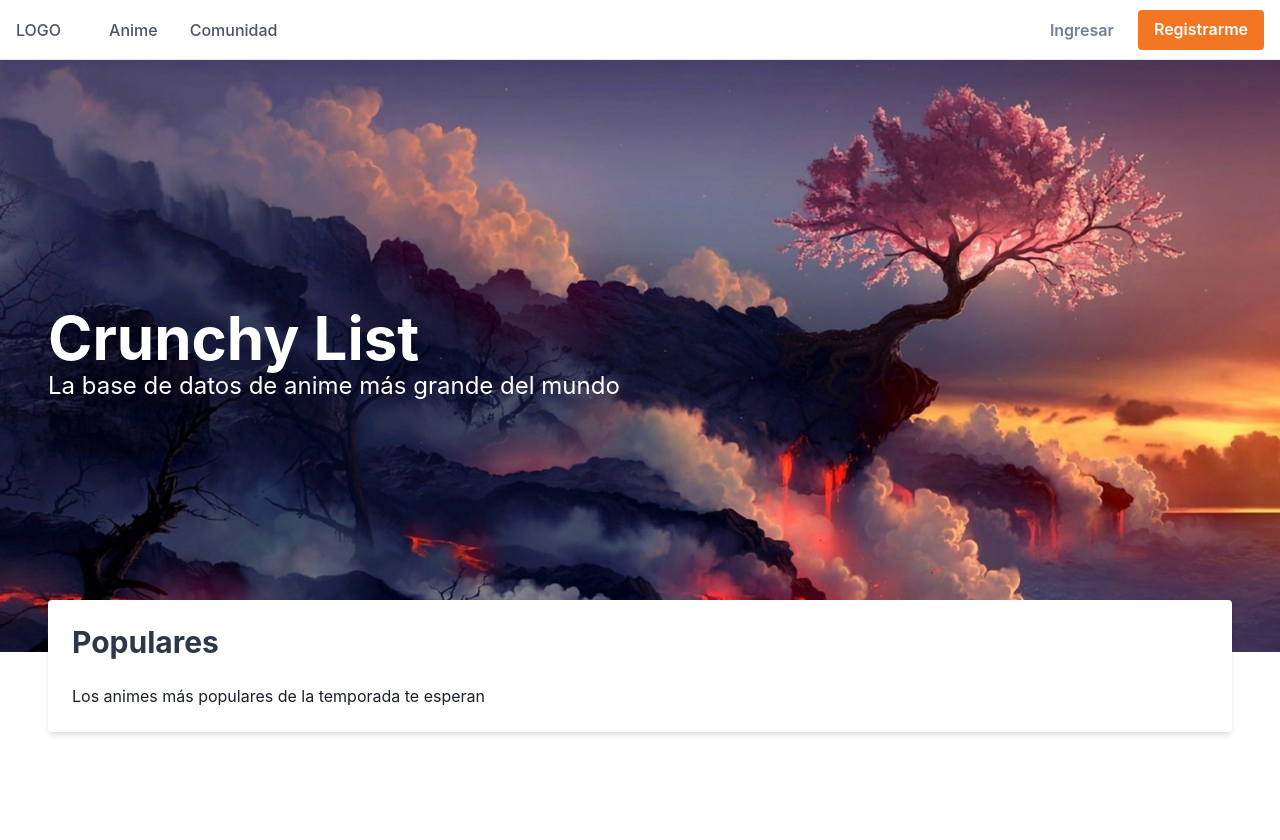
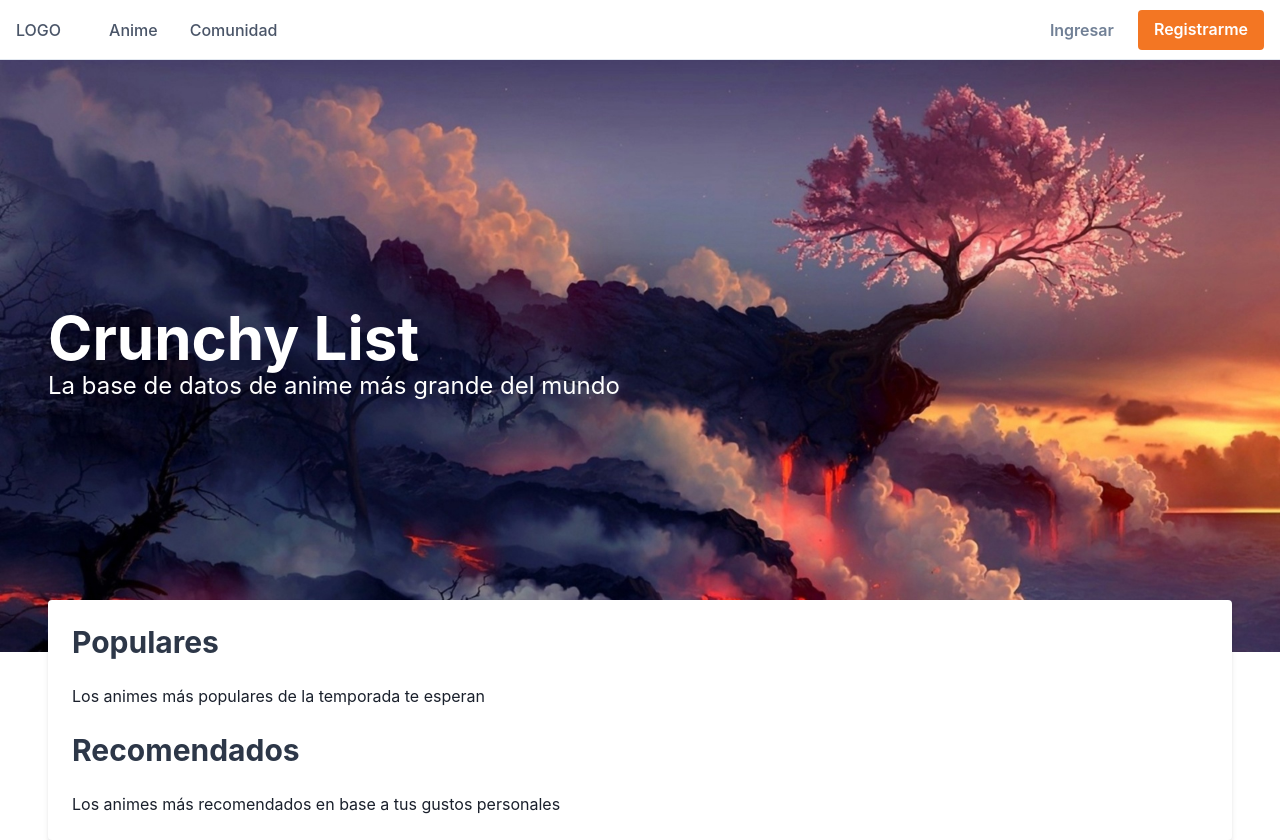
Before and after one commit to MateoAltamirano/CrunchyList-Frontend, a React (Create React App) app: page / in a window 1280 px wide. Before the commit the page ends 800 px from the top, so only its background shows below. Built offline with nearby package versions, Linux system fonts and the light colour scheme.

Commit message:
feat: add recommended section

```diff
--- a/package.json
+++ b/package.json
@@ -16,6 +16,7 @@
     "@types/react-dom": "^17.0.0",
     "axios": "^0.21.1",
     "framer-motion": "^4",
+    "npm": "^7.10.0",
     "react": "^17.0.2",
     "react-dom": "^17.0.2",
     "react-router-dom": "^5.2.0",
--- a/src/pages/Home.tsx
+++ b/src/pages/Home.tsx
@@ -3,13 +3,6 @@ import Card from "../components/Card";
 import "../styles/home.css";
 
 const Home = () => {
-  const settings = {
-    dots: true,
-    infinite: true,
-    speed: 500,
-    slidesToShow: 1,
-    slidesToScroll: 1,
-  };
   return (
     <Box h="100%">
       <Box className="home">
@@ -28,6 +21,12 @@ const Home = () => {
           <Text alignSelf="self-start" fontSize="md">
             Los animes más populares de la temporada te esperan
           </Text>
+          <Heading size="lg" alignSelf="self-start" color="gray.700">
+            Recomendados
+          </Heading>
+          <Text alignSelf="self-start" fontSize="md">
+            Los animes más recomendados en base a tus gustos personales
+          </Text>
         </Card>
       </Flex>
     </Box>
--- a/src/styles/home.css
+++ b/src/styles/home.css
@@ -8,3 +8,7 @@
   justify-content: center;
   padding-left: 3rem;
 }
+
+.carousel-img {
+  src: url("../assets/img/home.jpg");
+}
```
Also changed, not shown: 1 other file (tests, documents, lock files or other folders).
